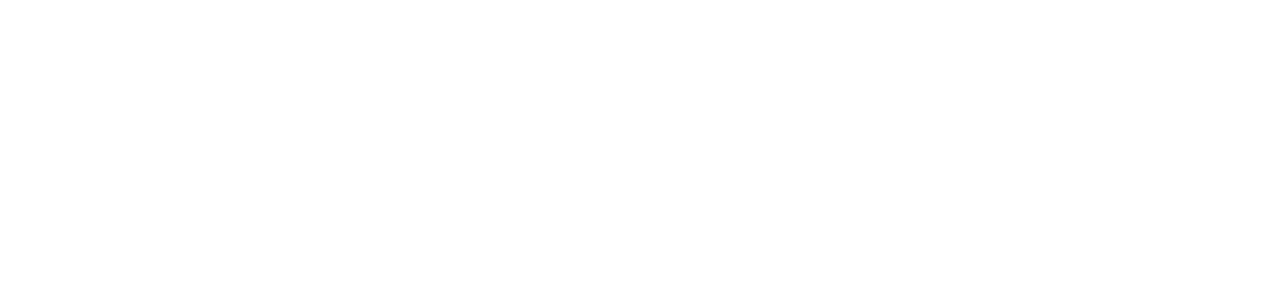
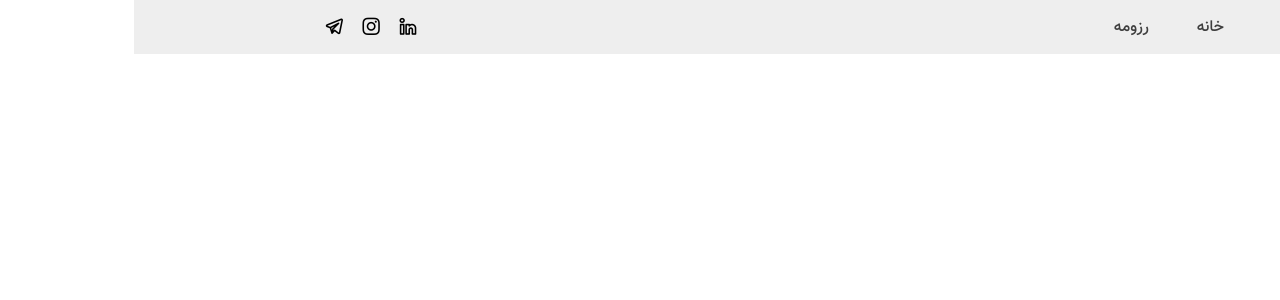
Before and after one commit to ahmadkzx/blog, a React (Create React App) app: page / in a window 1280 px wide. Shown: the top 300 px of the page. Built offline with nearby package versions, Linux system fonts and the light colour scheme.

Commit message:
feat: header

```diff
--- a/src/App.js
+++ b/src/App.js
@@ -1,7 +1,9 @@
+import Header from './components/Header'
+
 function App() {
   return (
     <div className="App">
-
+      <Header />
     </div>
   );
 }
--- a/src/assets/sass/_base.scss
+++ b/src/assets/sass/_base.scss
@@ -2,4 +2,30 @@
 	margin: 0;
 	padding: 0;
 	font-family: Vazir;
+	box-sizing: border-box;
 }
+
+a {
+	text-decoration: none;
+}
+
+*:not(span):not(i) {
+	color: $gray-800;
+}
+
+.container {
+	width: 1200px;
+	margin: auto;
+
+	@media (max-width: 1300px) {
+		width: 900px;
+	}
+
+	@media (max-width: 1000px) {
+		width: 750px;
+	}
+
+	@media (max-width: 800px) {
+		width: 95%;
+	}
+}
--- /dev/null
+++ b/src/components/Header/index.js
@@ -0,0 +1,32 @@
+import React from 'react'
+import './index.scss'
+
+class Header extends React.Component {
+	render() {
+		return (
+			<header className="header">
+				<div className="header-container container">
+					<nav className="header-nav">
+						<a href="/" className="header-nav__link">خانه</a>
+						<a href="/" className="header-nav__link">رزومه</a>
+					</nav>
+
+					<div className="header-social">
+						<a href="/" target="_blank" className="header-social__item">
+							<i className="bi-linkedin"></i>
+						</a>
+						<a href="/" target="_blank" className="header-social__item">
+							<i className="bi-instagram"></i>
+						</a>
+						<a href="/" target="_blank" className="header-social__item">
+							<i className="bi-telegram"></i>
+						</a>
+					</div>
+
+				</div>
+			</header>
+		)
+	}
+}
+
+export default Header
--- /dev/null
+++ b/src/components/Header/index.scss
@@ -0,0 +1,36 @@
+@import "../../assets/sass/variables";
+
+.header {
+	width: 100%;
+	padding: .7rem 1rem;
+	background: $gray-200;
+
+	&-container {
+		display: flex;
+		align-items: center;
+		justify-content: space-between;
+	}
+
+	&-nav__link {
+		display: inline-block;
+		font-weight: 500;
+		margin-left: 3rem;
+
+		&:hover {
+			color: $blue;
+		}
+	}
+
+	&-social__item {
+		display: inline-block;
+		margin-right: 1rem;
+		font-weight: bold;
+		font-size: 1.3rem;
+		color: black;
+		transform: translateY(3px);
+
+		&:hover {
+			color: $blue;
+		}
+	}
+}
```
